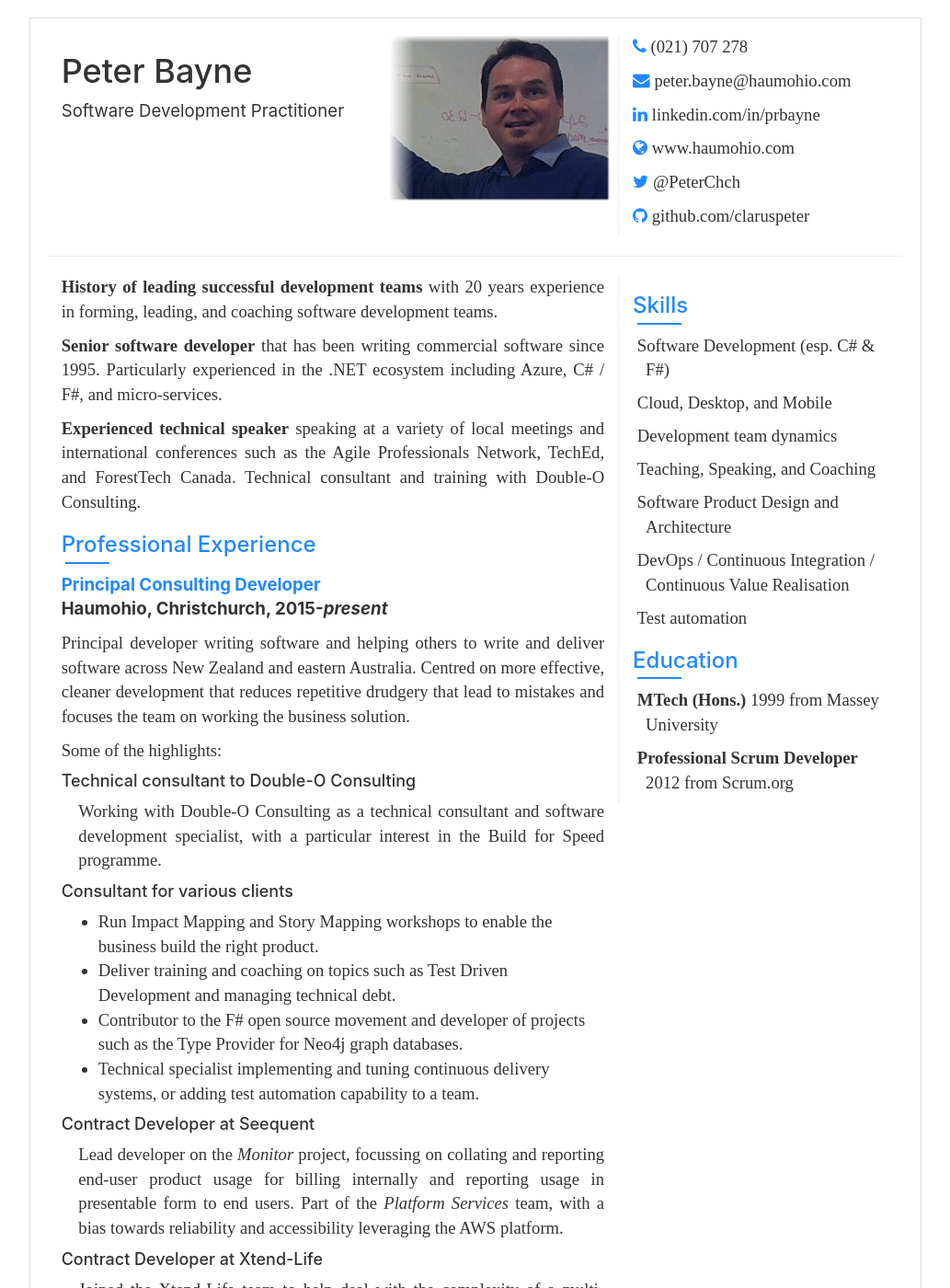
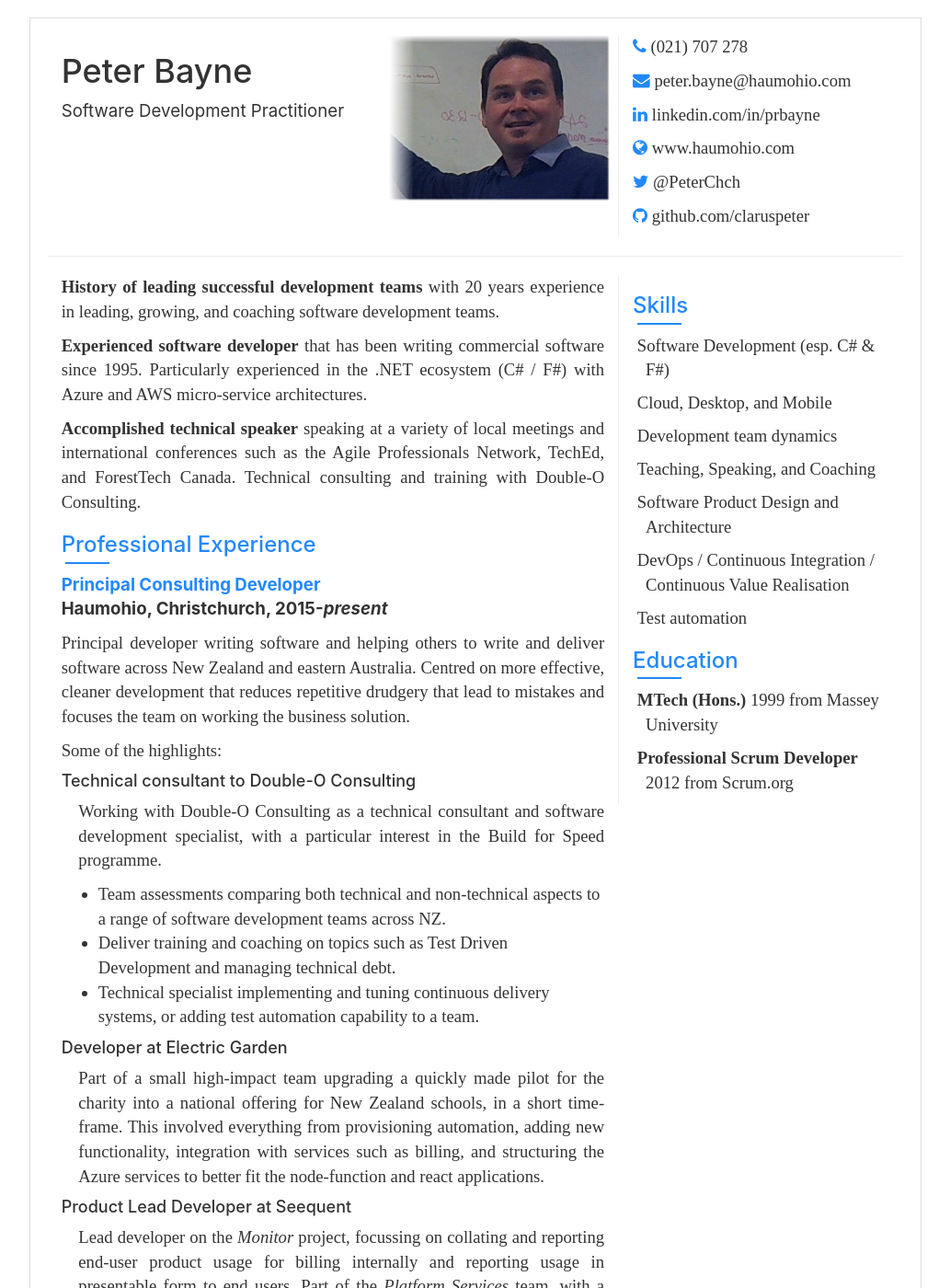
Before and after one commit to haumohio/haumohio.github.io, a Jekyll site: the page peter-bayne-resume.html, which Jekyll copies as it is, in a window 1280 px wide and 1400 px high. Shown: the whole window at 92% size, without its empty margins (123-1156 px from the left). Built offline with Jekyll 4.4.1, drawn with Linux system fonts in a browser that asks for light colours; some of the changed text lies outside the part shown.

Commit message:
Update resume

```diff
--- a/peter-bayne-resume.html
+++ b/peter-bayne-resume.html
@@ -32,16 +32,16 @@
             <hr/>
             <div class="col-sm-8" >
                 <p>
-                    <b>History of leading successful development teams</b> with 20 years experience in forming, leading, and coaching software development teams.
+                    <b>History of leading successful development teams</b> with 20 years experience in leading, growing, and coaching software development teams.
                 </p>
                 <p>
-                    <b>Senior software developer</b> that has been writing commercial software since 1995.  Particularly experienced in the .NET ecosystem including
-                    Azure, C# / F#, and micro-services.
+                    <b>Experienced software developer</b> that has been writing commercial software since 1995.  Particularly experienced in the .NET ecosystem (C# / F#)
+                    with Azure and AWS micro-service architectures.
                 </p>
                 <p>
-                    <b>Experienced technical speaker</b> speaking at a variety of local meetings and international conferences such as
+                    <b>Accomplished technical speaker</b> speaking at a variety of local meetings and international conferences such as
                     the Agile Professionals Network, TechEd, and ForestTech Canada.
-                    Technical consultant and training with Double-O Consulting.
+                    Technical consulting and training with Double-O Consulting.
                 </p>
                 <h3>Professional Experience</h3>
                 <p class="position">Principal Consulting Developer</p>
@@ -57,20 +57,22 @@
                     Working with Double-O Consulting as a technical consultant and software development specialist,
                     with a particular interest in the <a href='https://www.callaghaninnovation.govt.nz/innovation-skills/build-speed'>Build for Speed</a> programme.
                 </p>
-                <h4>Consultant for various clients</h4>
                 <ul>
-                    <li class='indent'>Run Impact Mapping and Story Mapping workshops to enable the business build the right product.</li>
+                    <li class='indent'>Team assessments comparing both technical and non-technical aspects to a range of software development teams across NZ.</li>
                     <li class='indent'>Deliver training and coaching on topics such as Test Driven Development and managing technical debt.</li>
-                    <li class='indent'>
-                        Contributor to the F# open source movement and developer of projects such as the
-                        <a href="https://github.com/claruspeter/neo4jtypeprovider">Type Provider for Neo4j graph databases</a>.
-                    </li>
                     <li class='indent'>
                         Technical specialist implementing and tuning continuous delivery systems, or
                         adding test automation capability to a team.
                     </li>
                 </ul>
-                <h4>Contract Developer at <a href="https://www.seequent.com/">Seequent</a></h4>
+                <h4>Developer at <a href="https://http://electricgarden.nz/">Electric Garden</a></h4>
+                <p class="indent">
+                    Part of a small high-impact team upgrading a quickly made pilot for the charity into a national offering for New Zealand schools,
+                    in a short time-frame.
+                    This involved everything from provisioning automation, adding new functionality, integration with services such as billing, and
+                    structuring the Azure services to better fit the node-function and react applications.
+                </p>
+                <h4>Product Lead Developer at <a href="https://www.seequent.com/">Seequent</a></h4>
                 <p class="indent">
                     Lead developer on the <i>Monitor</i> project, focussing on collating and reporting end-user product usage for
                     billing internally and reporting usage in presentable form to end users.
@@ -88,6 +90,10 @@
                     Produced a simple mobile application for Scion Research's Fire team,
                     that helps publish the scientific knowledge in a simple working calculator
                     for rural fire fighters.
+                </p>
+                <h4>Open source contributor</h4>
+                <p class="indent">Contributor to the F# open source movement and developer of projects such as the
+                    <a href="https://github.com/claruspeter/neo4jtypeprovider">Type Provider for Neo4j graph databases</a>.
                 </p>
 
                 <p class="position">Practice Lead - Development Practices</p>
```
